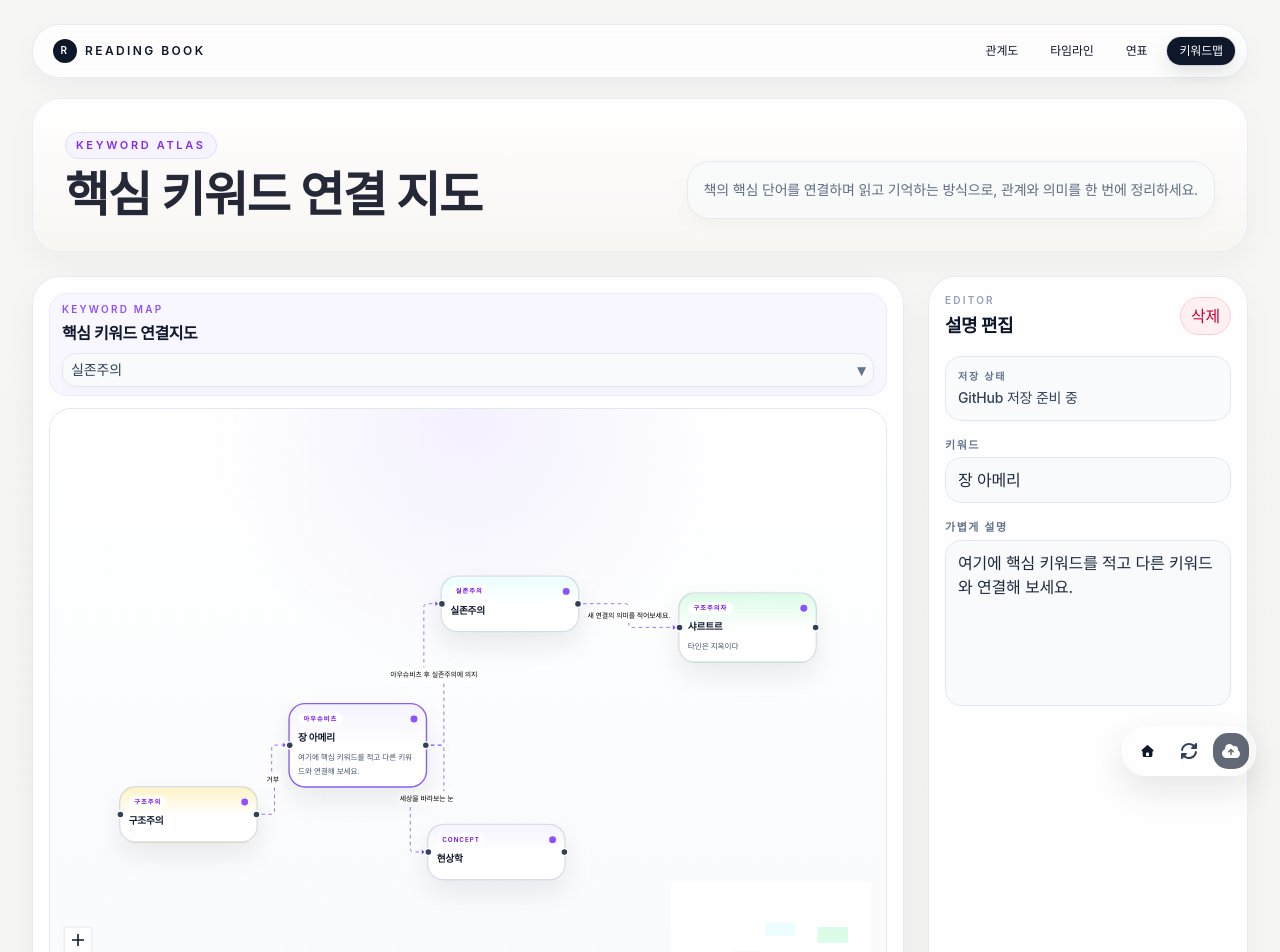
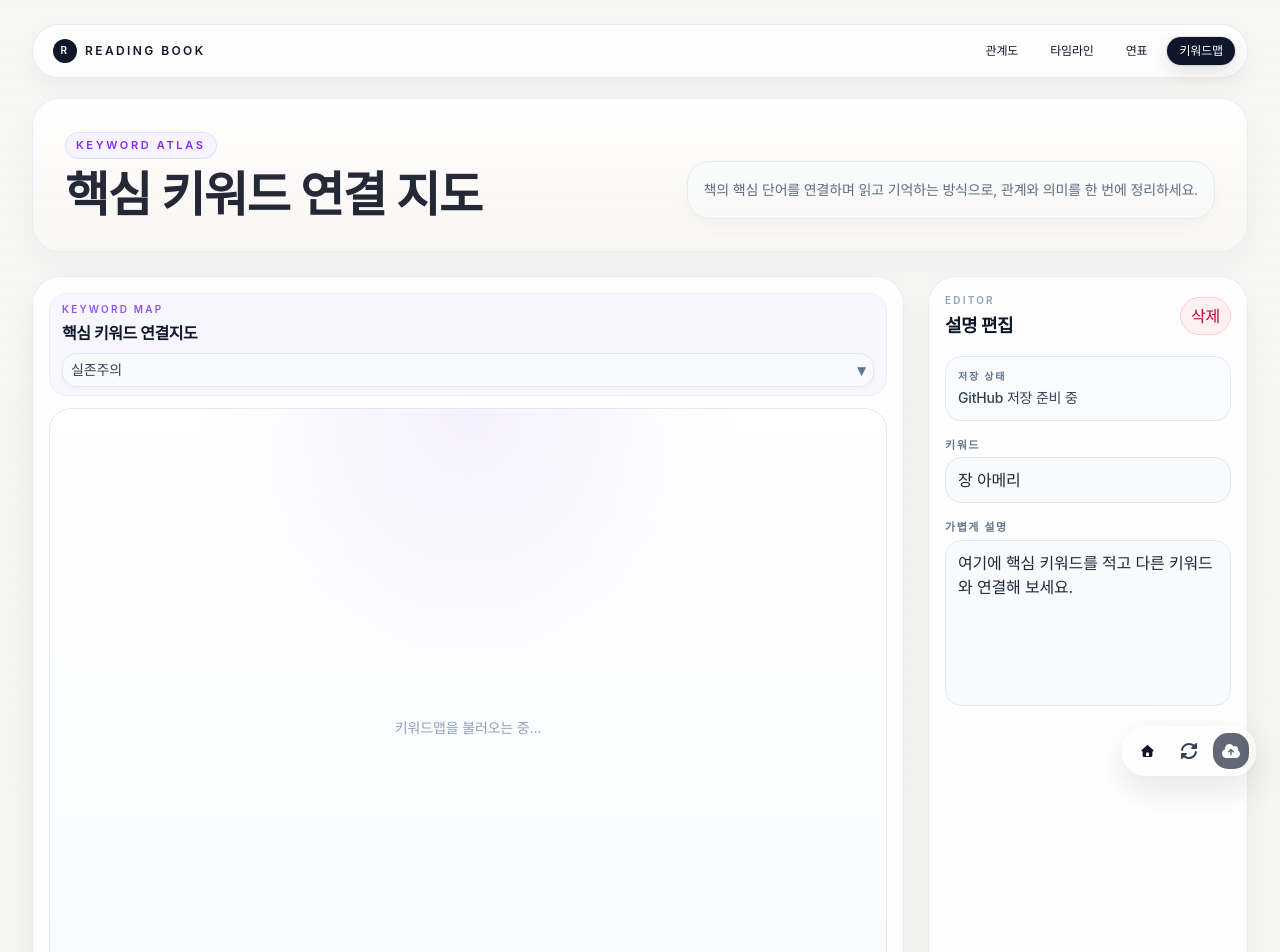
Before and after one commit to worldbookmap/readingbook, a Next.js app: page /keywords in a window 1280 px wide. Shown: the top 952 px of the page. Built offline with nearby package versions, Linux system fonts and the light colour scheme.

Commit message:
fix: avoid stale keyword map flash on load

```diff
--- a/src/components/keyword-mindmap.tsx
+++ b/src/components/keyword-mindmap.tsx
@@ -291,6 +291,7 @@ function makeBlankDocument(title: string, nextNodes: KeywordNode[] = initialNode
 export function KeywordMindmap() {
   const [nodes, setNodes, onNodesChange] = useNodesState(initialNodes);
   const [edges, setEdges, onEdgesChange] = useEdgesState(initialEdges);
+  const [isLoadingDocument, setIsLoadingDocument] = useState(true);
   const [documents, setDocuments] = useState<SavedMindmapDocument[]>([]);
   const [selectedDocumentId, setSelectedDocumentId] = useState<string>("");
   const [documentTitle, setDocumentTitle] = useState("문서 1");
@@ -408,6 +409,8 @@ export function KeywordMindmap() {
         const firstDocument = makeBlankDocument("문서 1");
         setDocuments([firstDocument]);
         applyDocument(firstDocument);
+      } finally {
+        setIsLoadingDocument(false);
       }
     }
 
@@ -756,6 +759,9 @@ export function KeywordMindmap() {
         </div>
 
         <div className="h-[640px] w-full overflow-hidden rounded-[22px] border border-slate-200 bg-[radial-gradient(circle_at_top,_rgba(167,139,250,0.12),_transparent_35%),linear-gradient(180deg,_#fff_0%,_#f8fafc_100%)]">
+          {isLoadingDocument ? (
+            <div className="flex h-full items-center justify-center text-sm text-slate-400">키워드맵을 불러오는 중...</div>
+          ) : (
             <ReactFlowProvider>
               <KeywordMindmapFlow
                 nodes={nodes}
@@ -775,6 +781,7 @@ export function KeywordMindmap() {
                 addKeywordAtPosition={addKeywordAtPosition}
               />
             </ReactFlowProvider>
+          )}
         </div>
       </div>
 
```
Lines whose indentation alone changed are shown as unchanged.
